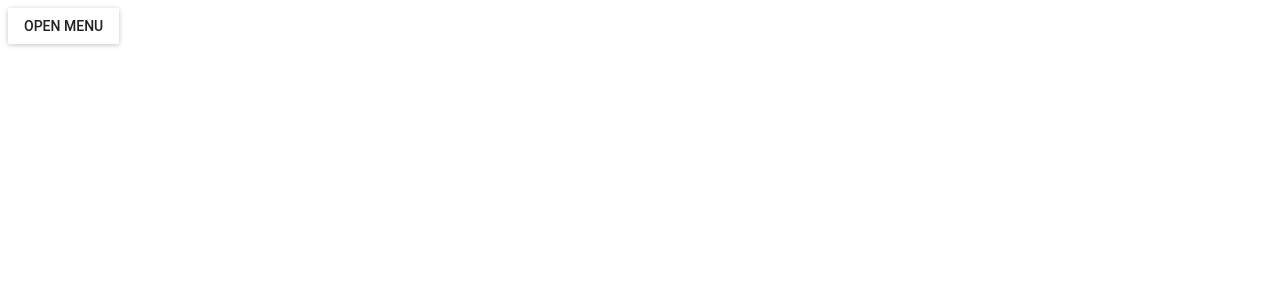
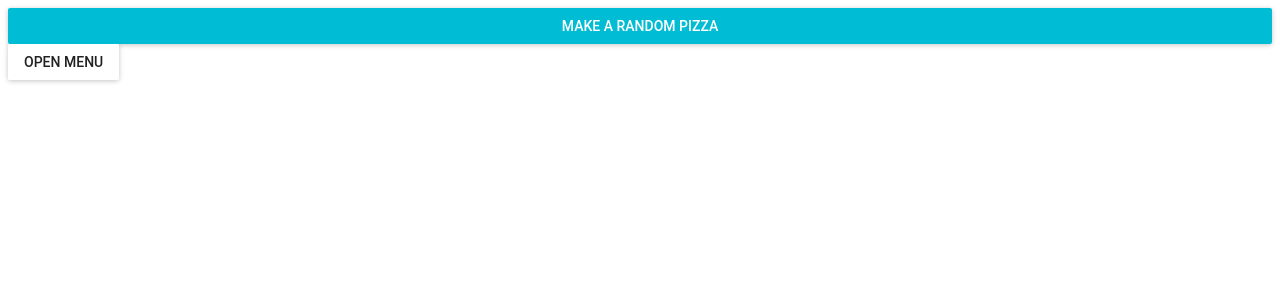
Before and after one commit to Kubzer0/pizza-maker-react-app, a React (Create React App) app: page / in a window 1280 px wide. Shown: the top 300 px of the page. Built offline with nearby package versions, Linux system fonts and the light colour scheme.

Commit message:
makeRandomPizza function fixed and invoked at  onClick event in App.js

```diff
--- a/src/App.js
+++ b/src/App.js
@@ -1,6 +1,6 @@
 import React from 'react'
+import RaisedButton from 'material-ui/RaisedButton'
 import SideBar from './components/SideBar'
-
 class App extends React.Component {
 
   state = {
@@ -9,7 +9,11 @@ class App extends React.Component {
     cheesyPizzaComponents: ['mozzarella', 'vegan cheese', 'cheddar'],
     veggiePizzaComponents: ['tomatoe', 'broccolli', 'basil'],
     isMeatCheckboxChecked: false,
-    isCheeseCheckboxChecked: false
+    isCheeseCheckboxChecked: false,
+    meatyComponentsArrayLength: null,
+    cheesyComponentsArrayLength: null,
+    randomMeatyComponentIndex: 0,
+    randomCheeseComponentIndex: 0
   }
 
   updateMeatCheckboxChecked = () => {
@@ -28,27 +32,28 @@ class App extends React.Component {
     })
   }
 
-  /*
-  @TODO rewrite to state, figure out what to do when boolean values are falsy(checkbox dependent)
   makeRandomPizza = () => {
-    const meatyComponentsArrayLength = this.state.meatPizzaComponents.length
-    const cheesyComponentsArrayLength= this.state.cheesyPizzaComponents.length
-    if (this.state.isMeatCheckboxChecked){
-     const randomMeatyComponentIndex = Math.floor((Math.random()*meatyComponentsArrayLength))
+    this.setState({ meatyComponentsArrayLength: this.state.meatPizzaComponents.length })
+    this.setState({ cheesyComponentsArrayLength: this.state.cheesyPizzaComponents.length })
+    if (this.state.isMeatCheckboxChecked) {
+      this.setState({ randomMeatyComponentIndex: Math.floor((Math.random() * this.state.meatyComponentsArrayLength)) })
     }
-    if (this.state.isCheeseCheckboxChecked){
-      const randomCheeseComponentIndex = Math.floor((Math.random()*cheesyComponentsArrayLength))
+    if (this.state.isCheeseCheckboxChecked) {
+      this.setState({ randomCheeseComponentIndex: Math.floor((Math.random() * this.state.cheesyComponentsArrayLength)) })
     }
-
-   } */
-
-
+  }
 
   toggleDrawerState = () => this.setState({ isDrawerOpen: !this.state.isDrawerOpen })
 
   render() {
     return (
       <div>
+        <RaisedButton
+          label="Make a random pizza"
+          onClick={this.makeRandomPizza}
+          primary={true}
+          fullWidth={true}
+        />
         <SideBar
           isDrawerOpen={this.state.isDrawerOpen}
           toggleDrawerState={this.toggleDrawerState}
```
